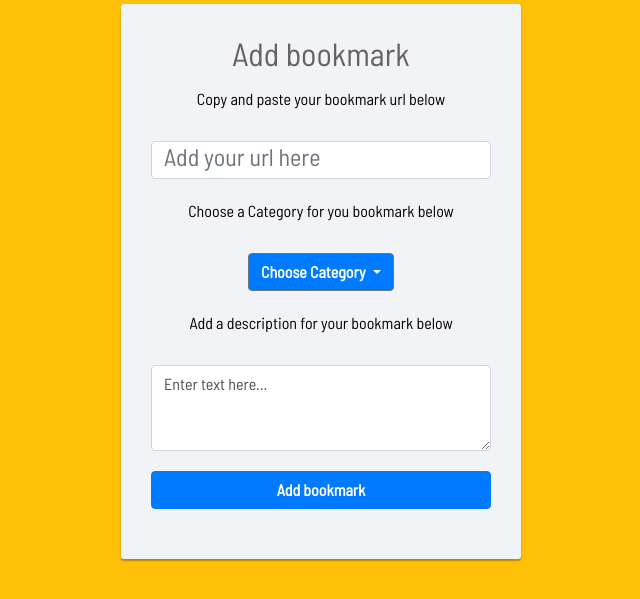
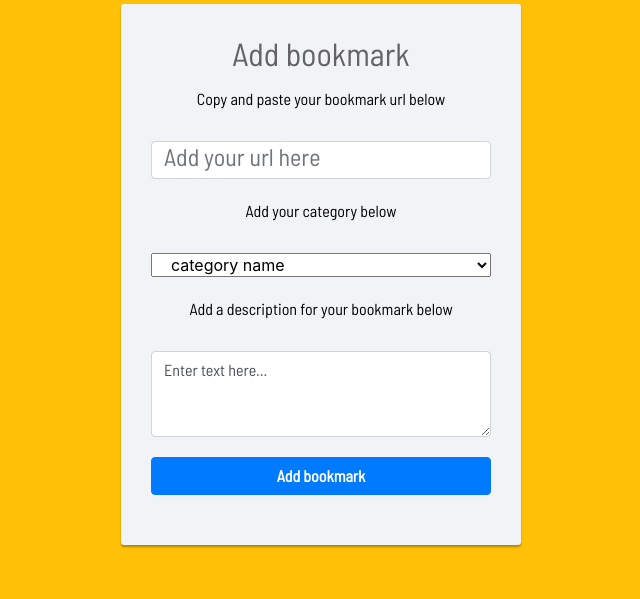
Before and after one commit to plyn85/bookmarks-app, a Flask app: page /add_bookmark in a window 1280 px wide. Shown: the part 154-753 px from the top of the page, without its empty margins (319-959 px from the left). Run offline with Flask 2, Linux system fonts and the light colour scheme; data that the repository does not hold is empty; some libraries are stand-ins or nearby versions.

```diff
--- a/app.py
+++ b/app.py
@@ -76,11 +76,15 @@ def logout():
     flash(f'You are now  logged out!', 'danger')
     return redirect(url_for('index'))
 
+
+@app.route('/users')
+def users():
+    return render_template('users.html')
 # bookmarks section ---------------------------------------------------------------------
 @app.route('/user_bookmarks')
 def user_bookmarks():
+    categories = mongo.db.categories.find()
     bookmarks = mongo.db.bookmarks.find()
-    categories = mongo.db.categories.find()
     return render_template('bookmarks.html', bookmarks=bookmarks, categories=categories)
 
 
@@ -95,6 +99,7 @@ def insert_bookmark():
     bookmarks = mongo.db.bookmarks
     bookmarks.insert_one({
         'username': session['username'],
+        'category_name': request.form.get('category_name'),
         'add_bookmark_url': request.form.get('add_bookmark_url'),
         'bookmark_description': request.form.get('bookmark_description'),
     })
--- a/templates/add_bookmark.html
+++ b/templates/add_bookmark.html
@@ -17,25 +17,15 @@
         />
       </div>
       <p class="hint-text text-barlow">
-        Choose a Category for you bookmark below
+        Add your category below
       </p>
-      <div class="dropdown form-group text-center">
-        <button
-          class="btn btn-secondary dropdown-toggle text-barlow bg-primary"
-          type="button"
-          id="dropdownMenuButton"
-          data-toggle="dropdown"
-          aria-haspopup="true"
-          aria-expanded="false"
-        >
-          Choose Category
-        </button>
-        <div
-          class="dropdown-menu text-barlow"
-          aria-labelledby="dropdownMenuButton"
-        >
-          <a class="dropdown-item" href="#">Action</a>
-        </div>
+      <div class="form-group" class="row">
+        <select class="col" name="category_name">
+          <option value="" disable selected>category name </option>
+          {%for cat in categories%}
+          <option value="{{cat.category_name}}">{{cat.category_name}}</option>
+          {%endfor%}
+        </select>
       </div>
       <p class="hint-text text-barlow">
         Add a description for your bookmark below
```
Also changed, not shown: templates/bookmarks.html (+13 -12 lines), templates/users.html (added, +10 -0 lines).
